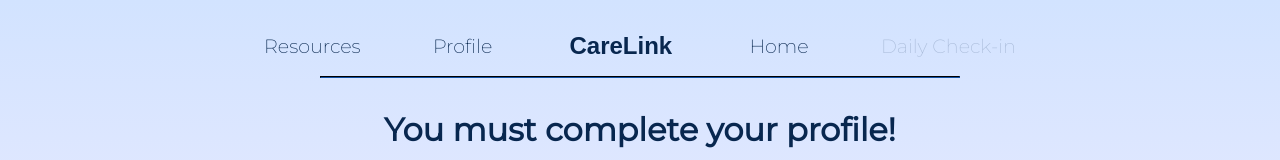
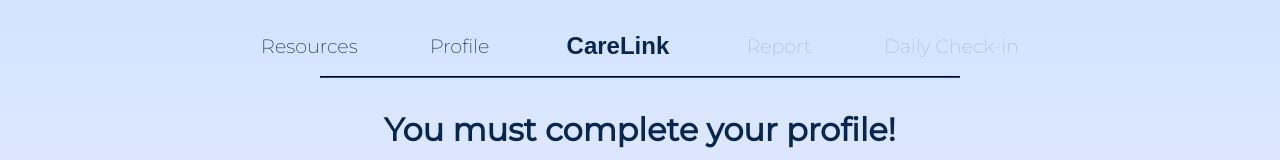
Before and after one commit to PerfectlyColored/deltahacks, a Next.js app: page / in a window 1280 px wide. Shown: the top 160 px of the page. Built offline with nearby package versions, Linux system fonts and the light colour scheme; a web font is replaced by a local one.

Commit message:
added reports page

```diff
--- a/src/app/components/nav.js
+++ b/src/app/components/nav.js
@@ -5,6 +5,8 @@
 const Nav = () => {
 
     const [ profComplete, setProfComplete] = useState(true);
+
+    const [ reportComplete, setReportComplete] = useState(true);
     useEffect(() => {
       let p = JSON.parse(localStorage.getItem('profile'));
       if (p) {
@@ -12,9 +14,15 @@
       } else {
         setProfComplete(false);
       }
-    }, []);
 
 
+      let r = localStorage.getItem('report');
+      if (r) {
+        setReportComplete(true);
+      } else {
+        setReportComplete(false);
+      }
+    }, []);
     return (
     <div className="navDiv">
       <ul className="nav">
@@ -30,8 +38,8 @@
           <Link href="/"> CareLink</Link>
           </li>
         <li>
-          <Link href="/">
-            Home
+          <Link className={!reportComplete ? 'disabled' : ''} href="/report">
+            Report
           </Link>
         </li>
         <li>
--- a/src/app/globals.css
+++ b/src/app/globals.css
@@ -52,7 +52,7 @@
   cursor: pointer;
   border: 1px solid var(--dark);;
 }
-.home, .checkin, .resources, .profile{
+.home, .checkin, .resources, .profile, .report{
   color: var(--dark);
   font-family: 'Montserrat', sans-serif;
   font-weight: 300;
@@ -66,10 +66,11 @@
   margin-bottom: 2em;
   margin-top: 1em;
 }
-.home {
+.home, .report {
   display: flex;
   min-height: 100vh;
   align-items: center;
+  padding-bottom: 2em;
   flex-direction: column;
 }
 
--- a/src/app/openai.js
+++ b/src/app/openai.js
@@ -30,7 +30,6 @@
 
 
 
-\nDate: [Current Date]\n
 
 
 
@@ -135,8 +134,8 @@
     p = JSON.parse(localStorage.getItem('profile'));
 
 }
-
-const question = `\nfill out the template exactly like how it's given from the above sample patient report but also output the results exactly like the template, use all the same - "dashes" and symbols?`;
+//exactly like how it's given from the above sample patient report but also output the results exactly like the template
+const question = `\nFill out the template by using the above sample patient report and replacing whatever's inside the square brackets, use all the same - "dashes" and symbols?`;
 
 const newSymptoms = checkinAnswers[0];
 const rating = checkinAnswers[1];
@@ -168,6 +167,10 @@
       // output the bot response from the the completion component and store it in the ApiResponse state
       let message = completion.choices[0].message.content;
       console.log(message);
+      if (typeof window !== 'undefined') {
+        console.log("setting localstorage report");
+        localStorage.setItem('report',message);
+    }
       sendEmail(message);
     } catch (e) {
       console.log(e);
```
Also changed, not shown: src/app/report/page.js (+19 -4 lines).
